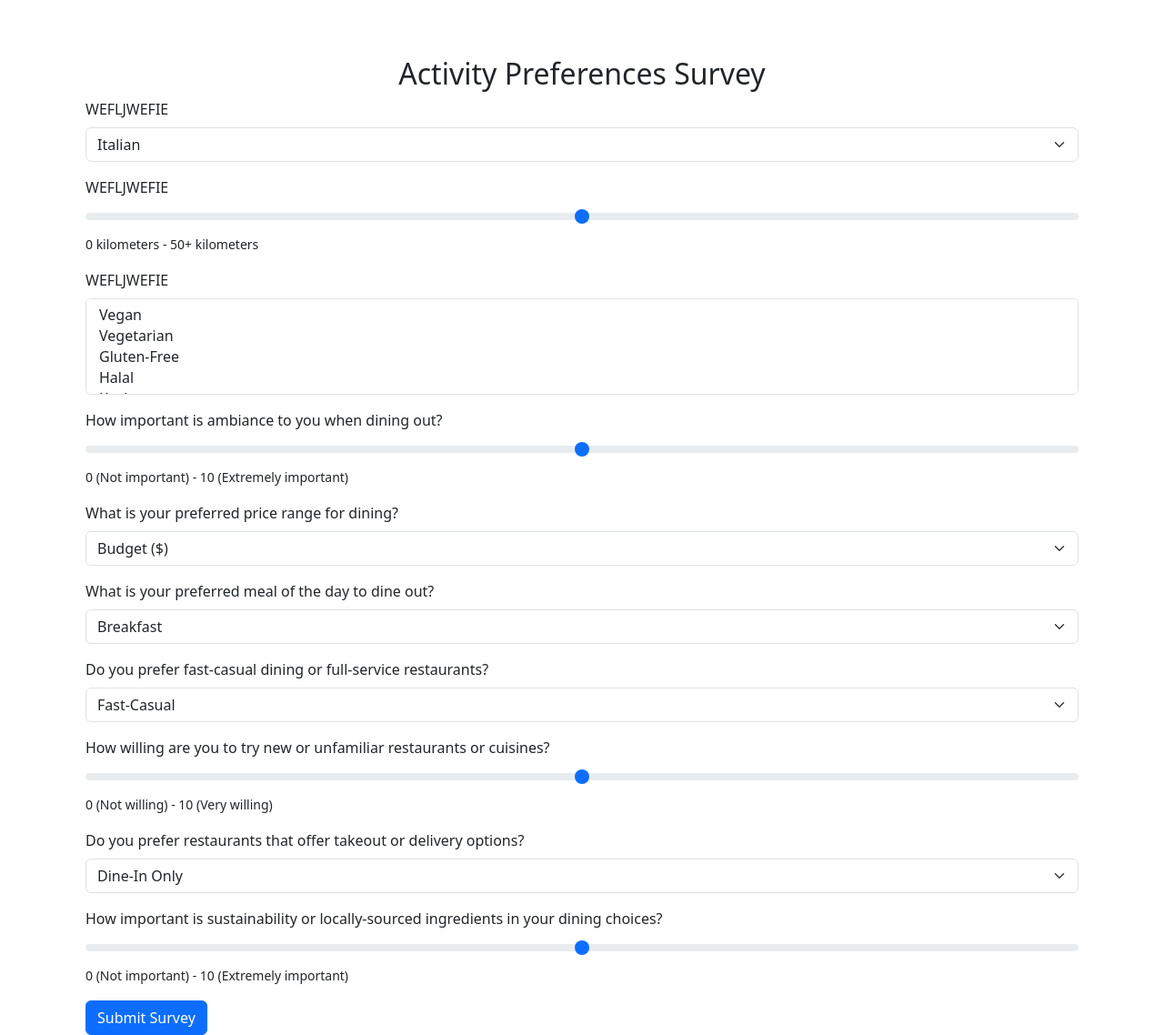
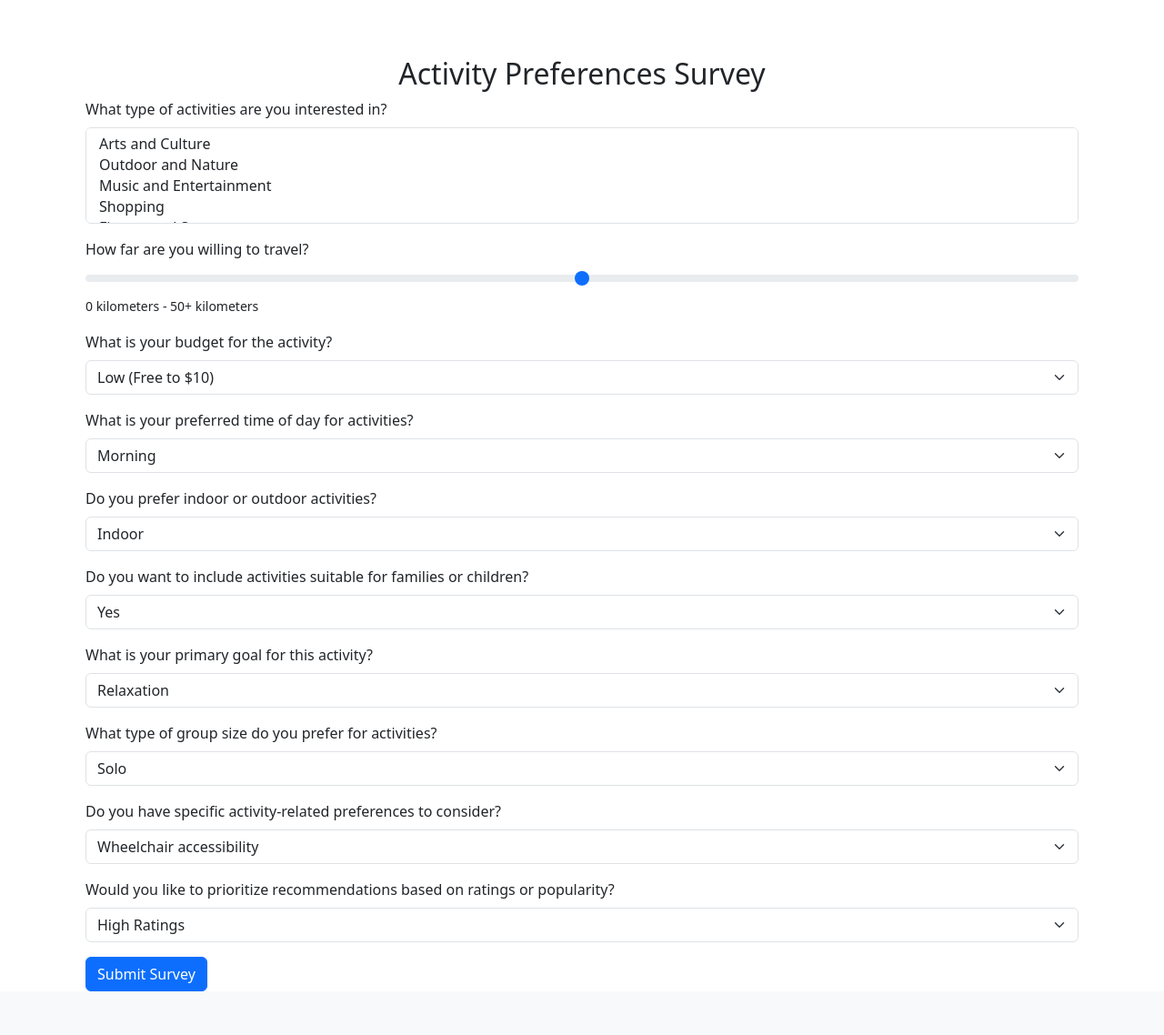
Before and after one commit to GavinHendrix/TREND, a Flask app: page /activity_survey in a window 1280 px wide. Shown: the part 56-1194 px from the top of the page at 91% size. After the commit the page ends 1146 px from the top, so only its background shows below. Run offline with Flask 3, Linux system fonts and the light colour scheme; the visitor is signed in with stand-in values (Sample User, id 1); parts of the project's set-up code (start-up, migrations or seed data) failed here and were passed over; some libraries are stand-ins or nearby versions.

Commit message:
activity survey complete

```diff
--- a/app/src/surv/activity_questions.py
+++ b/app/src/surv/activity_questions.py
@@ -10,21 +10,21 @@ activity_survey_bp = Blueprint('activity_survey', __name__)
 @login_required
 def asurvey():
     if request.method == 'POST':
-        # responses = ActivitySurvey(
-        #     user_id=current_user.id,
-        #     question1=request.form['question1'],
-        #     question2=request.form['question2'],
-        #     question3=request.form['question3'],
-        #     question4=request.form['question4'],
-        #     question5=request.form['question5'],
-        #     question6=request.form['question6'],
-        #     question7=request.form['question7'],
-        #     question8=request.form['question8'],
-        #     question9=request.form['question9'],
-        #     question10=request.form['question10'],
-        # )
-        # db.session.add(responses)
-        # db.session.commit()
+        responses = ActivitySurvey(
+            user_id=current_user.id,
+            question1=request.form['question1'],
+            question2=request.form['question2'],
+            question3=request.form['question3'],
+            question4=request.form['question4'],
+            question5=request.form['question5'],
+            question6=request.form['question6'],
+            question7=request.form['question7'],
+            question8=request.form['question8'],
+            question9=request.form['question9'],
+            question10=request.form['question10'],
+        )
+        db.session.add(responses)
+        db.session.commit()
 
         flash('Survey submitted successfully!', 'success')
         # return redirect(url_for('home'))
--- a/app/templates/activity_survey.html
+++ b/app/templates/activity_survey.html
@@ -6,7 +6,7 @@
 <head>
     <meta charset="UTF-8">
     <meta name="viewport" content="width=device-width, initial-scale=1.0">
-    <title>Survey</title>
+    <title>Activity Preferences Survey</title>
     <link href="https://cdn.jsdelivr.net/npm/bootstrap@5.3.0-alpha1/dist/css/bootstrap.min.css" rel="stylesheet">
 </head>
 <body>
@@ -14,83 +14,94 @@
         <h2 class="text-center">Activity Preferences Survey</h2>
         <form action="{{ url_for('activity_survey.asurvey') }}" method="POST">
             <div class="mb-3">
-                <label for="question1" class="form-label">WEFLJWEFIE</label>
-                <select class="form-select" id="question1" name="question1" required>
-                    <option value="Italian">Italian</option>
-                    <option value="Mexican">Mexican</option>
-                    <option value="Indian">Indian</option>
-                    <option value="Chinese">Chinese</option>
-                    <option value="Mediterranean">Mediterranean</option>
-                    <option value="American">American</option>
-                    <option value="Japanese">Japanese</option>
-                    <option value="Other">Other</option>
+                <label for="question1" class="form-label">What type of activities are you interested in?</label>
+                <select class="form-select" id="question1" name="question1" multiple required>
+                    <option value="Arts and Culture">Arts and Culture</option>
+                    <option value="Outdoor and Nature">Outdoor and Nature</option>
+                    <option value="Music and Entertainment">Music and Entertainment</option>
+                    <option value="Shopping">Shopping</option>
+                    <option value="Fitness and Sports">Fitness and Sports</option>
+                    <option value="Animal Encounters">Animal Encounters</option>
+                    <option value="Games and Challenges">Games and Challenges</option>
+                    <option value="Adventure and Thrills">Adventure and Thrills</option>
+                    <option value="Quiet Spaces">Quiet or Reflective Spaces</option>
                 </select>
             </div>
             <div class="mb-3">
-                <label for="question2" class="form-label">WEFLJWEFIE</label>
-                <input type="range" class="form-range" id="question2" name="question2" min="0" max="50" step="1">
+                <label for="question2" class="form-label">How far are you willing to travel?</label>
+                <input type="range" class="form-range" id="question2" name="question2" min="0" max="50" step="1" required>
                 <small>0 kilometers - 50+ kilometers</small>
             </div>
             <div class="mb-3">
-                <label for="question3" class="form-label">WEFLJWEFIE</label>
-                <select class="form-select" id="question3" name="question3" multiple required>
-                    <option value="Vegan">Vegan</option>
-                    <option value="Vegetarian">Vegetarian</option>
-                    <option value="Gluten-Free">Gluten-Free</option>
-                    <option value="Halal">Halal</option>
-                    <option value="Kosher">Kosher</option>
-                    <option value="No Restrictions">No Restrictions</option>
+                <label for="question3" class="form-label">What is your budget for the activity?</label>
+                <select class="form-select" id="question3" name="question3" required>
+                    <option value="Low">Low (Free to $10)</option>
+                    <option value="Medium">Medium ($10 - $50)</option>
+                    <option value="High">High ($50+)</option>
                 </select>
             </div>
             <div class="mb-3">
-                <label for="question4" class="form-label">How important is ambiance to you when dining out?</label>
-                <input type="range" class="form-range" id="question4" name="question4" min="0" max="10" step="1">
-                <small>0 (Not important) - 10 (Extremely important)</small>
-            </div>
-            <div class="mb-3">
-                <label for="question5" class="form-label">What is your preferred price range for dining?</label>
-                <select class="form-select" id="question5" name="question5" required>
-                    <option value="Budget ($)">Budget ($)</option>
-                    <option value="Moderate ($$)">Moderate ($$)</option>
-                    <option value="Expensive ($$$)">Expensive ($$$)</option>
-                    <option value="Luxury ($$$$)">Luxury ($$$$)</option>
+                <label for="question4" class="form-label">What is your preferred time of day for activities?</label>
+                <select class="form-select" id="question4" name="question4" required>
+                    <option value="Morning">Morning</option>
+                    <option value="Afternoon">Afternoon</option>
+                    <option value="Evening">Evening</option>
+                    <option value="Night">Night</option>
+                    <option value="Anytime">Anytime</option>
                 </select>
             </div>
             <div class="mb-3">
-                <label for="question6" class="form-label">What is your preferred meal of the day to dine out?</label>
-                <select class="form-select" id="question6" name="question6" required>
-                    <option value="Breakfast">Breakfast</option>
-                    <option value="Brunch">Brunch</option>
-                    <option value="Lunch">Lunch</option>
-                    <option value="Dinner">Dinner</option>
+                <label for="question5" class="form-label">Do you prefer indoor or outdoor activities?</label>
+                <select class="form-select" id="question5" name="question5" required>
+                    <option value="Indoor">Indoor</option>
+                    <option value="Outdoor">Outdoor</option>
+                    <option value="Both">Both</option>
                 </select>
             </div>
             <div class="mb-3">
-                <label for="question7" class="form-label">Do you prefer fast-casual dining or full-service restaurants?</label>
-                <select class="form-select" id="question7" name="question7" required>
-                    <option value="Fast-Casual">Fast-Casual</option>
-                    <option value="Full-Service">Full-Service</option>
-                    <option value="No Preference">No Preference</option>
+                <label for="question6" class="form-label">Do you want to include activities suitable for families or children?</label>
+                <select class="form-select" id="question6" name="question6" required>
+                    <option value="Yes">Yes</option>
+                    <option value="No">No</option>
                 </select>
             </div>
             <div class="mb-3">
-                <label for="question8" class="form-label">How willing are you to try new or unfamiliar restaurants or cuisines?</label>
-                <input type="range" class="form-range" id="question8" name="question8" min="0" max="10" step="1">
-                <small>0 (Not willing) - 10 (Very willing)</small>
-            </div>
-            <div class="mb-3">
-                <label for="question9" class="form-label">Do you prefer restaurants that offer takeout or delivery options?</label>
-                <select class="form-select" id="question9" name="question9" required>
-                    <option value="Dine-In Only">Dine-In Only</option>
-                    <option value="Takeout">Takeout</option>
-                    <option value="Delivery">Delivery</option>
-                    <option value="No Preference">No Preference</option>
+                <label for="question7" class="form-label">What is your primary goal for this activity?</label>
+                <select class="form-select" id="question7" name="question7" required>
+                    <option value="Relaxation">Relaxation</option>
+                    <option value="Fun">Fun and Entertainment</option>
+                    <option value="Learning">Learning and Growth</option>
+                    <option value="Fitness">Physical Fitness</option>
+                    <option value="Socializing">Socializing</option>
                 </select>
             </div>
             <div class="mb-3">
-                <label for="question10" class="form-label">How important is sustainability or locally-sourced ingredients in your dining choices?</label>
-                <input type="range" class="form-range" id="question10" name="question10" min="0" max="10" step="1">
-                <small>0 (Not important) - 10 (Extremely important)</small>
+                <label for="question8" class="form-label">What type of group size do you prefer for activities?</label>
+                <select class="form-select" id="question8" name="question8" required>
+                    <option value="Solo">Solo</option>
+                    <option value="Small Group">Small Groups (2-4 people)</option>
+                    <option value="Medium Group">Small Groups (5-10 people)</option>
+                    <option value="Large Group">Large Groups (10+ people)</option>
+                    <option value="None">No preference</option>
+                </select>
+            </div>
+            <div class="mb-3">
+                <label for="question9" class="form-label">Do you have specific activity-related preferences to consider?</label>
+                <select class="form-select" id="question9" name="question9" required>
+                    <option value="Wheelchair">Wheelchair accessibility</option>
+                    <option value="Pet-Friendly">Pet-friendly</option>
+                    <option value="Quiet">Quiet spaces</option>
+                    <option value="Low Sensory">Low sensory stimulation</option>
+                    <option value="None">No specific requirements</option>
+                </select>
+            </div>
+            <div class="mb-3">
+                <label for="question10" class="form-label">Would you like to prioritize recommendations based on ratings or popularity?</label>
+                <select class="form-select" id="question10" name="question10" required>
+                    <option value="Ratings">High Ratings</option>
+                    <option value="Popularity">Popular Places</option>
+                    <option value="No Preference">No Preference</option>
+                </select>
             </div>
             <button type="submit" class="btn btn-primary">Submit Survey</button>
         </form>
```
Also changed, not shown: app/templates/dining_survey.html (+4 -4 lines).
